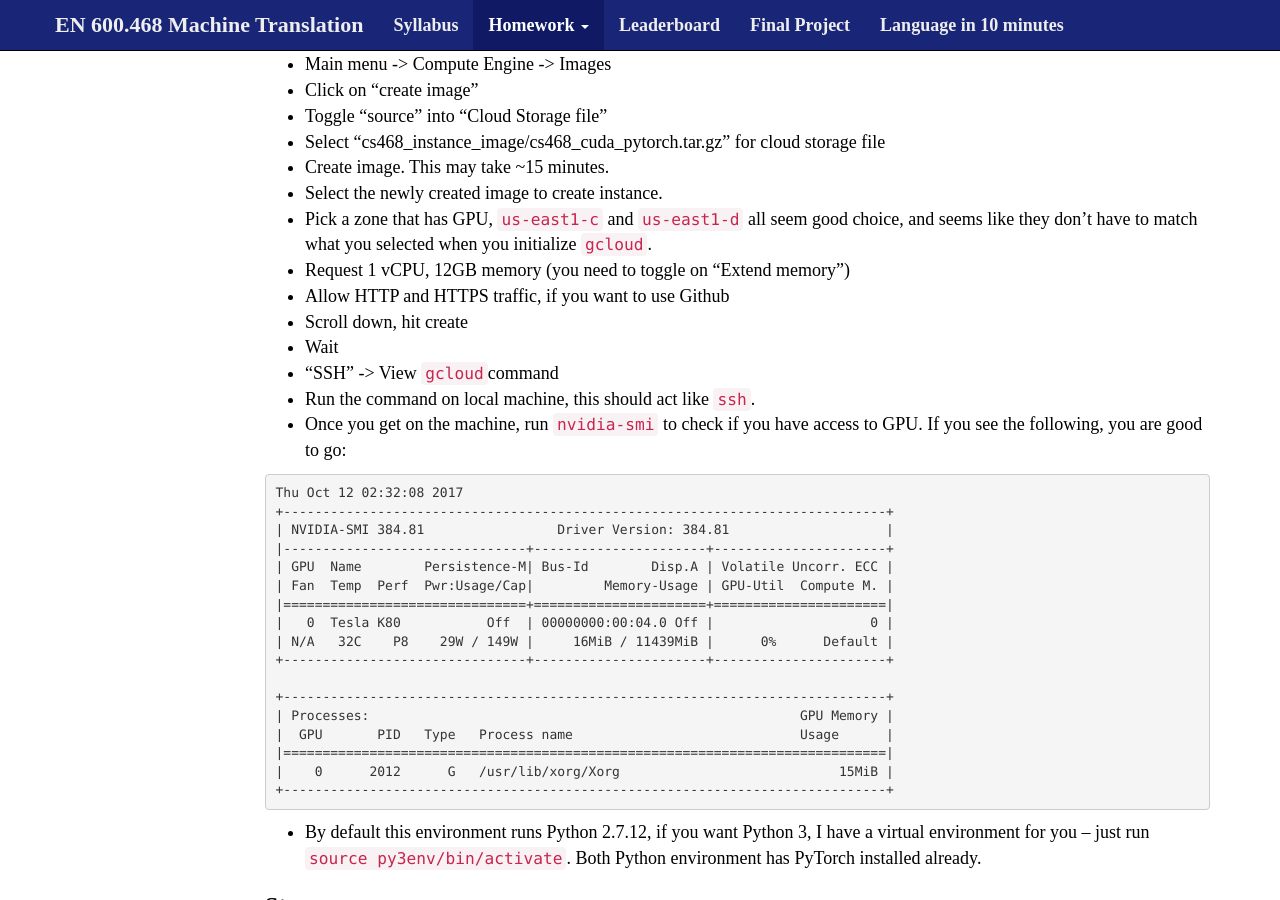
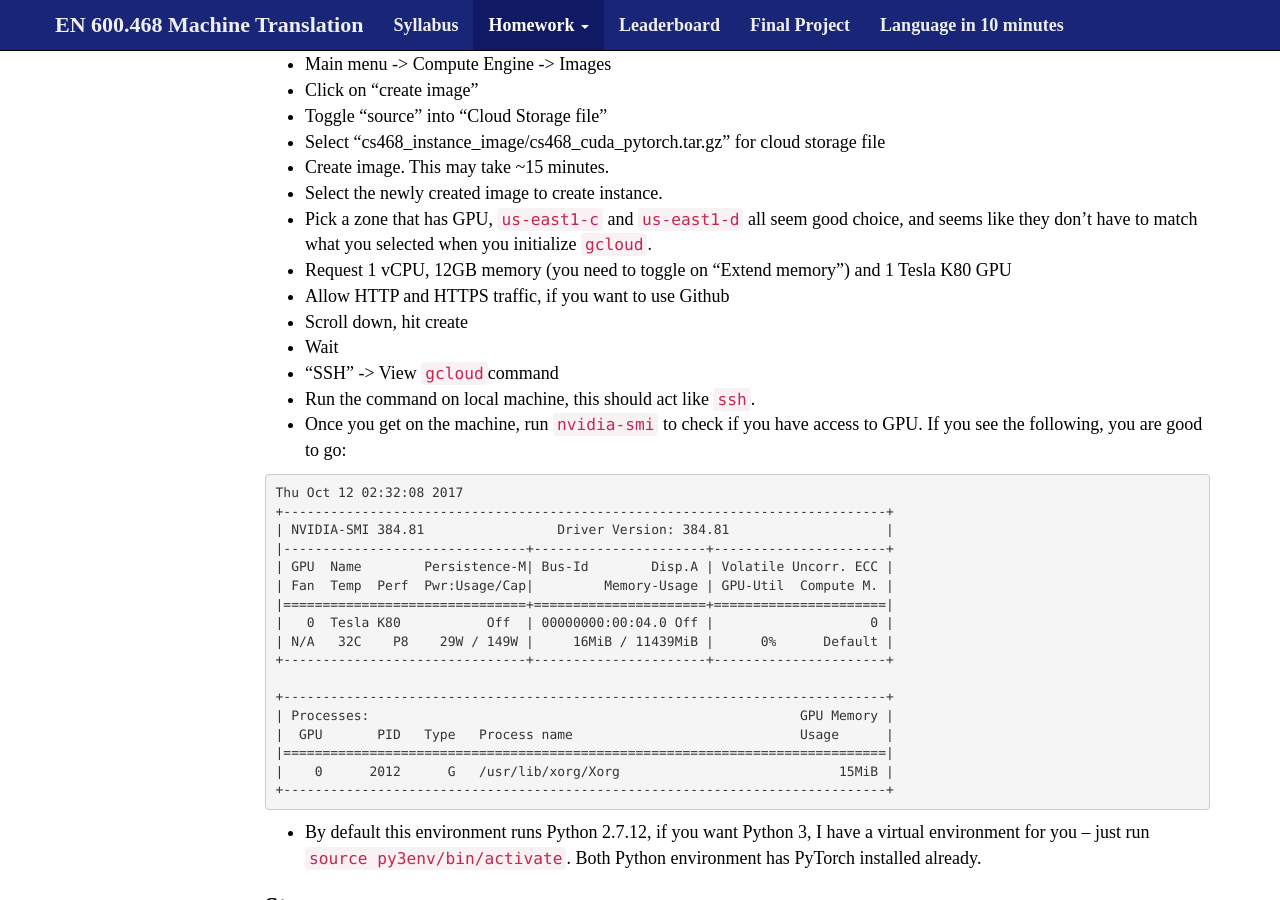
Before and after one commit to mt-class/jhu, a Jekyll site: the page built from cloud.md, in a window 1280 px wide and 900 px high, scrolled down 1018 px. Built offline with Jekyll 4.4.1, drawn with Linux system fonts in a browser that asks for light colours; nearby versions of some CDN libraries; some web fonts are replaced.

Commit message:
small fix on cloud guide

```diff
--- a/cloud.md
+++ b/cloud.md
@@ -55,7 +55,7 @@ By default our GPU quota is 0. You need to go through the process of manually in
 + Create image. This may take ~15 minutes.
 + Select the newly created image to create instance.
 + Pick a zone that has GPU, `us-east1-c` and `us-east1-d` all seem good choice, and seems like they don't have to match what you selected when you initialize `gcloud`.
-+ Request 1 vCPU, 12GB memory (you need to toggle on "Extend memory")
++ Request 1 vCPU, 12GB memory (you need to toggle on "Extend memory") and 1 Tesla K80 GPU
 + Allow HTTP and HTTPS traffic, if you want to use Github
 + Scroll down, hit create
 + Wait
```
